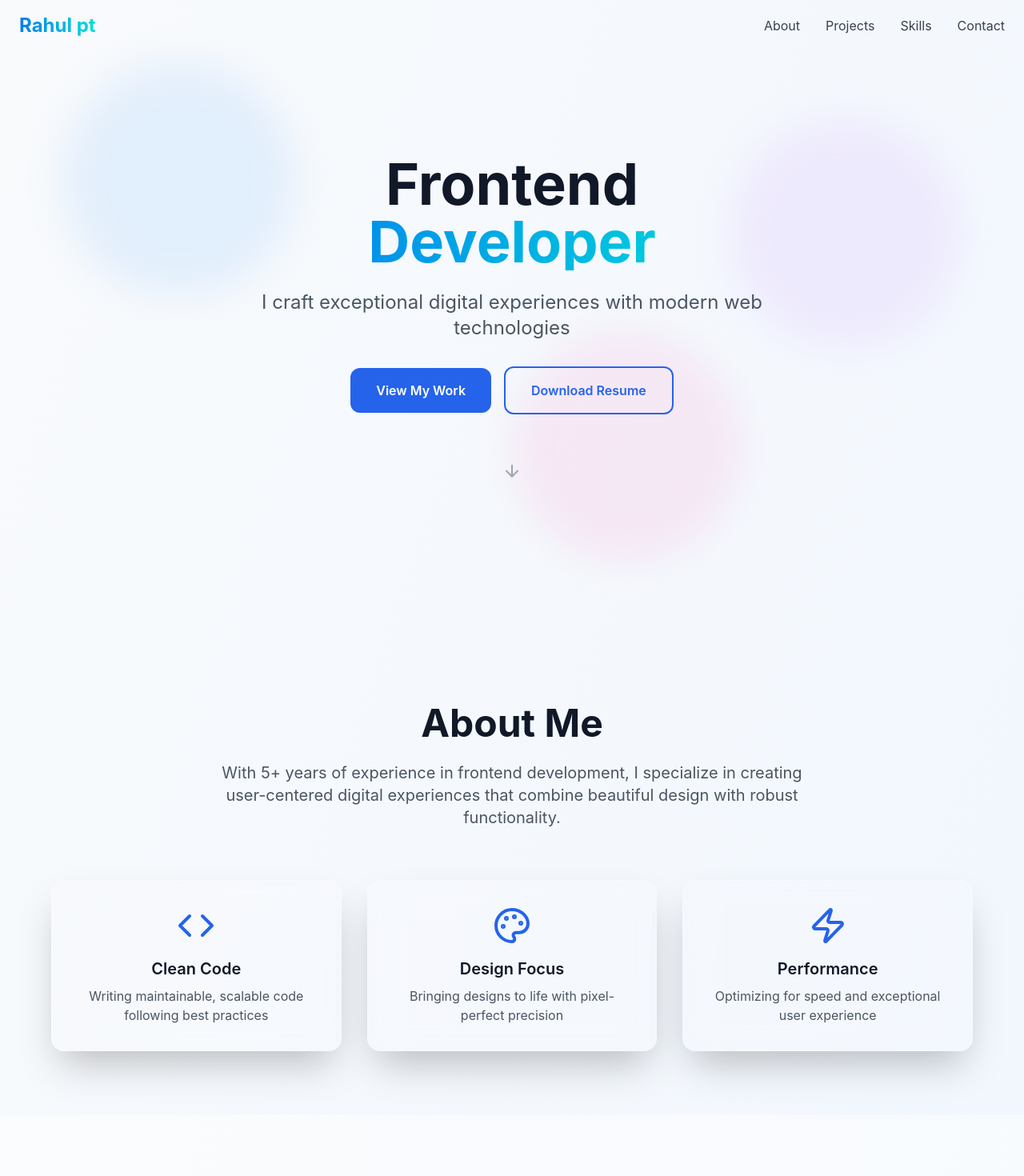
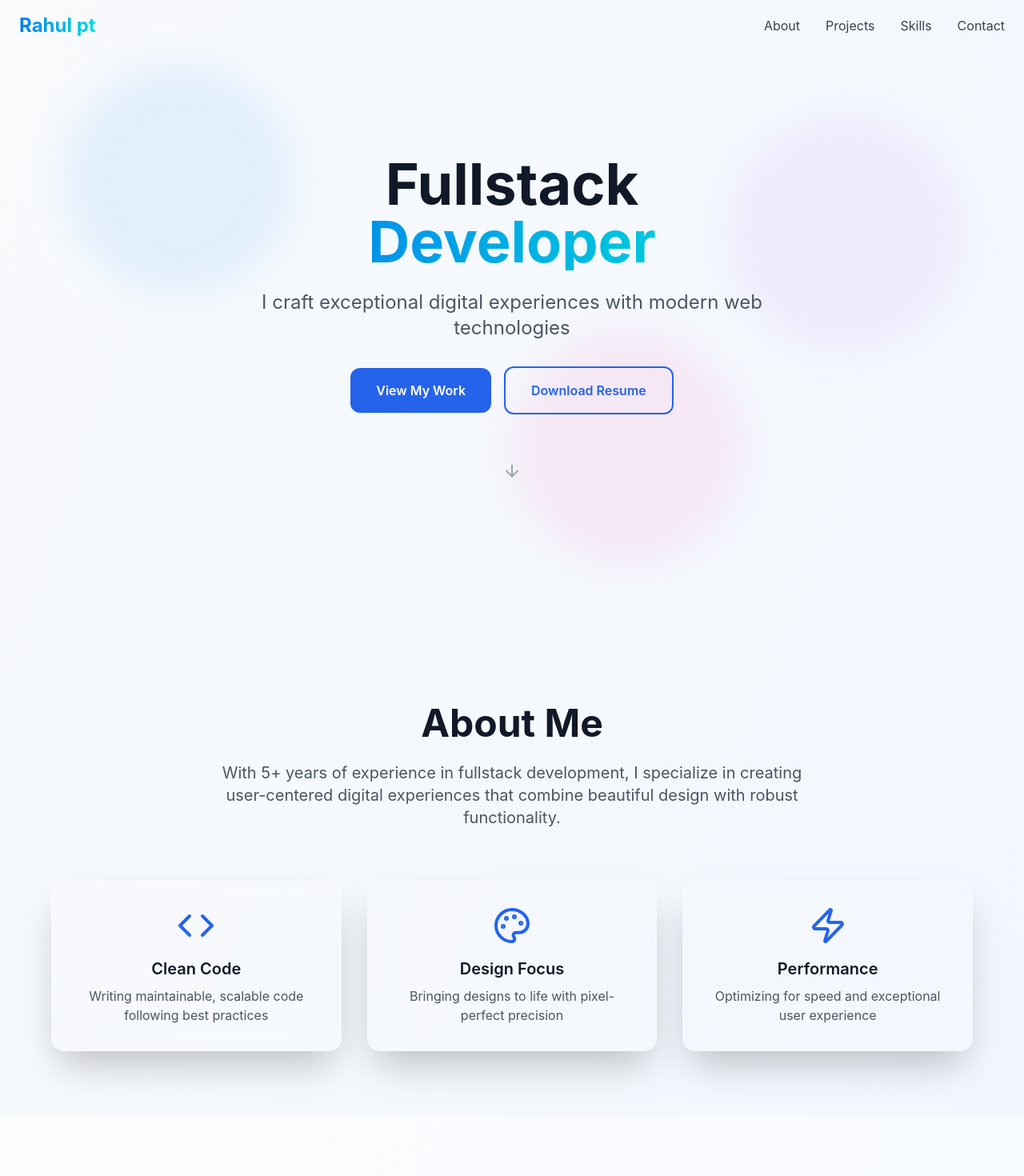
Before and after one commit to Rahulpt002/port, a React (Vite) app: page / in a window 1280 px wide. Shown: the top 1470 px of the page at 80% size. Built offline with nearby package versions, Linux system fonts and the light colour scheme.

Commit message:
Update portfolio name and title

```diff
--- a/index.html
+++ b/index.html
@@ -4,8 +4,8 @@
     <meta charset="UTF-8" />
     <link rel="icon" type="image/svg+xml" href="/vite.svg" />
     <meta name="viewport" content="width=device-width, initial-scale=1.0" />
-    <meta name="description" content="Frontend Developer Portfolio - Crafting exceptional digital experiences with modern web technologies">
-    <title>Alex Chen - Frontend Developer</title>
+    <meta name="description" content="Fullstack Developer Portfolio - Crafting exceptional digital experiences with modern web technologies">
+    <title>Rahul pt - Fullstack Developer</title>
     <link rel="preconnect" href="https://fonts.googleapis.com">
     <link rel="preconnect" href="https://fonts.gstatic.com" crossorigin>
   </head>
--- a/src/App.tsx
+++ b/src/App.tsx
@@ -101,7 +101,7 @@ function App() {
             animate={{ opacity: 1, y: 0 }}
             transition={{ duration: 1 }}
           >
-            Frontend
+            Fullstack
             <span className="apple-text-gradient block">Developer</span>
           </motion.h1>
 
@@ -160,7 +160,7 @@ function App() {
           >
             <h2 className="text-4xl md:text-5xl font-bold mb-6">About Me</h2>
             <p className="text-xl text-gray-600 max-w-3xl mx-auto">
-              With 5+ years of experience in frontend development, I specialize in creating
+              With 5+ years of experience in fullstack development, I specialize in creating
               user-centered digital experiences that combine beautiful design with robust functionality.
             </p>
           </motion.div>
@@ -313,7 +313,7 @@ function App() {
 
             <div className="flex flex-col sm:flex-row gap-6 justify-center items-center mb-12">
               {[
-                { icon: Mail, text: "alex@example.com", href: "mailto:alex@example.com" },
+                { icon: Mail, text: "rahul@example.com", href: "mailto:rahul@example.com" },
                 { icon: Github, text: "GitHub", href: "https://github.com" },
                 { icon: Linkedin, text: "LinkedIn", href: "https://linkedin.com" }
               ].map((contact, index) => (
@@ -344,7 +344,7 @@ function App() {
       {/* Footer */}
       <footer className="py-8 px-6 border-t border-gray-200">
         <div className="max-w-6xl mx-auto text-center text-gray-600">
-          <p>&copy; 2024 Alex Chen. Crafted with passion and code.</p>
+          <p>&copy; 2024 Rahul pt. Crafted with passion and code.</p>
         </div>
       </footer>
     </div>
```
